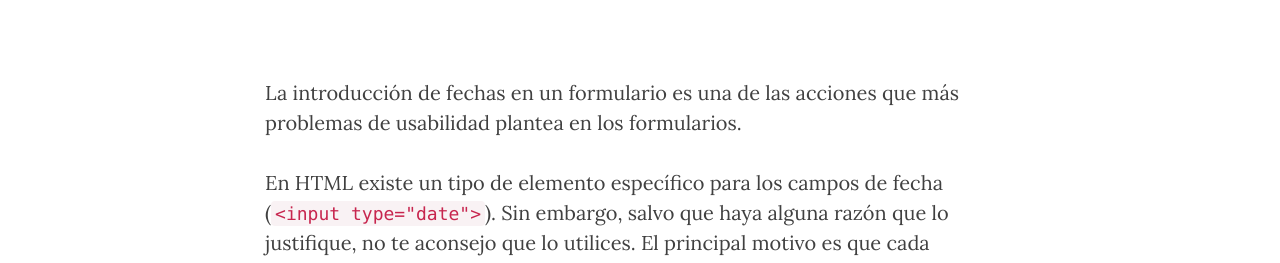
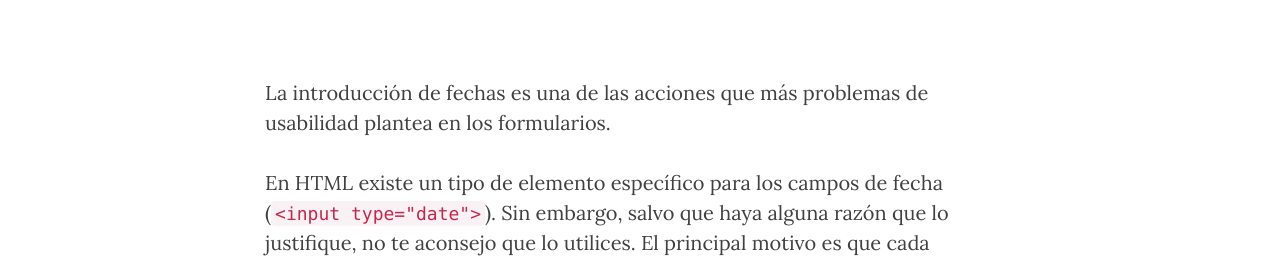
Before and after one commit to aunitz/beta, a Jekyll site: the page built from _posts/2021-01-17-formularios-usables-campos-de-fecha.markdown, in a window 1280 px wide. Shown: the part 538-801 px from the top of the page. Built offline with Jekyll 4.4.1, drawn with Linux system fonts in a browser that asks for light colours; nearby versions of some CDN libraries.

Commit message:
refactor: mejora en la redacción del primer párrafo

```diff
--- a/_posts/2021-01-17-formularios-usables-campos-de-fecha.markdown
+++ b/_posts/2021-01-17-formularios-usables-campos-de-fecha.markdown
@@ -8,7 +8,7 @@ header-img: "img/post-bg-63.jpg"
 tags:       [buenas prácticas de usabilidad, formularios]
 ---
 
-<p>La introducción de fechas en un formulario es una de las acciones que más problemas de usabilidad plantea en los formularios.</p>
+<p>La introducción de fechas es una de las acciones que más problemas de usabilidad plantea en los formularios.</p>
 
 <p>En HTML existe un tipo de elemento específico para los campos de fecha (<code>&lt;input type="date"&gt;</code>). Sin embargo, salvo que haya alguna razón que lo justifique, no te aconsejo que lo utilices. El principal motivo es que cada navegador lo interpreta de una manera diferente. Lo cual te impide tener el control sobre lo que el usuario visualiza y en consecuencia plantea complicaciones de consistencia y usabilidad en tus formularios.</p>
 
```
